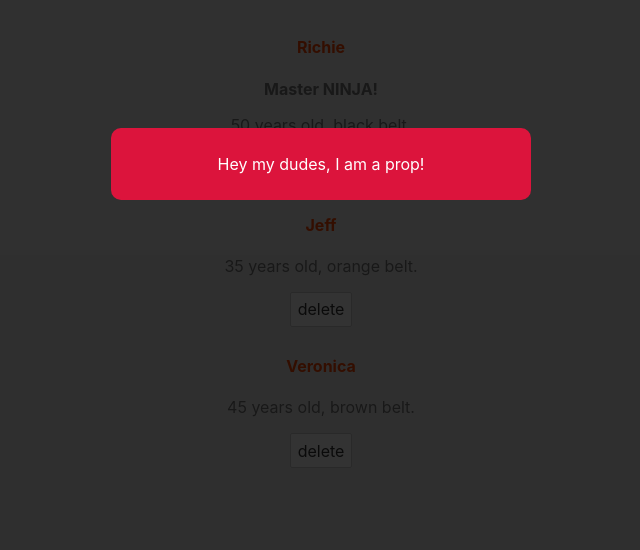
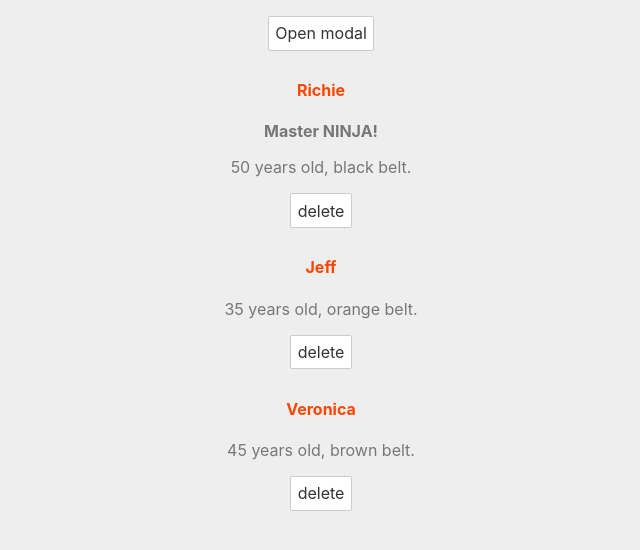
Before and after one commit to RHaddlesey/SvelteTutorials, a Svelte app in the folder svelte-app/: page / in a window 1280 px wide. Shown: the top 550 px of the page, without its empty margins (319-959 px from the left). Built offline with nearby package versions, Linux system fonts and the light colour scheme.

Commit message:
event forwarding

```diff
--- a/svelte-app/src/App.svelte
+++ b/svelte-app/src/App.svelte
@@ -1,5 +1,11 @@
 <script>
   import Modal from './Modal.svelte';
+
+  let showModal = false;
+
+  const toggleModal = () => {
+    showModal = !showModal;
+  }
 
   let people = [
     { name: "Richie", beltColour: "black", age: 50, id: 1 },
@@ -25,8 +31,9 @@
 <p>Not greater than 5!</p>
 {/if} -->
 
-<Modal message="Hey my dudes, I am a prop!" isPromo={true} />
+<Modal message="Hey my dudes, I am a prop!" {showModal} on:click={toggleModal} />
 <main>
+  <button on:click={toggleModal}>Open modal</button>
   {#each people as person (person.id)}
   <!-- this adds a key into the array -->
   <div>
--- a/svelte-app/src/Modal.svelte
+++ b/svelte-app/src/Modal.svelte
@@ -2,7 +2,7 @@
   export let message = 'default value';
   // this export let is defined in the main app inside the Modal component call. It is passed here as a prop so that this component can be reused.
   // default value can be anything you want to show if no props are passed in.
-  let showModal = true;
+  export let showModal = false;
   export let isPromo = false;
 </script>
 
@@ -28,10 +28,11 @@
 </style>
 
 {#if showModal}
-<div class="backdrop" class:promo={isPromo}>
+<div class="backdrop" class:promo={isPromo} on:click>
   <div class="modal">
     <p>{message}</p>
   </div>
 
 </div>
 {/if}
+<!-- by not defining the on:click in the showModal above, it will create an EVENT FORWARDING callback to the App component -->
```
